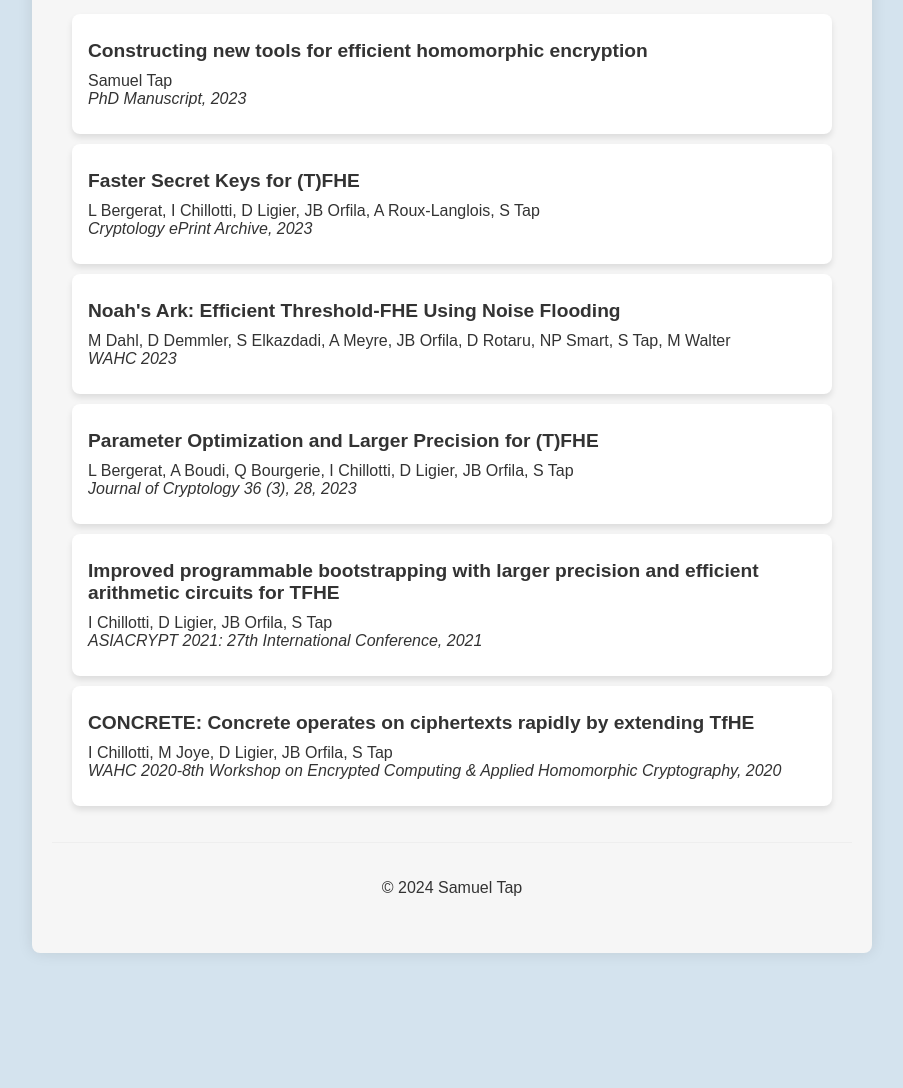
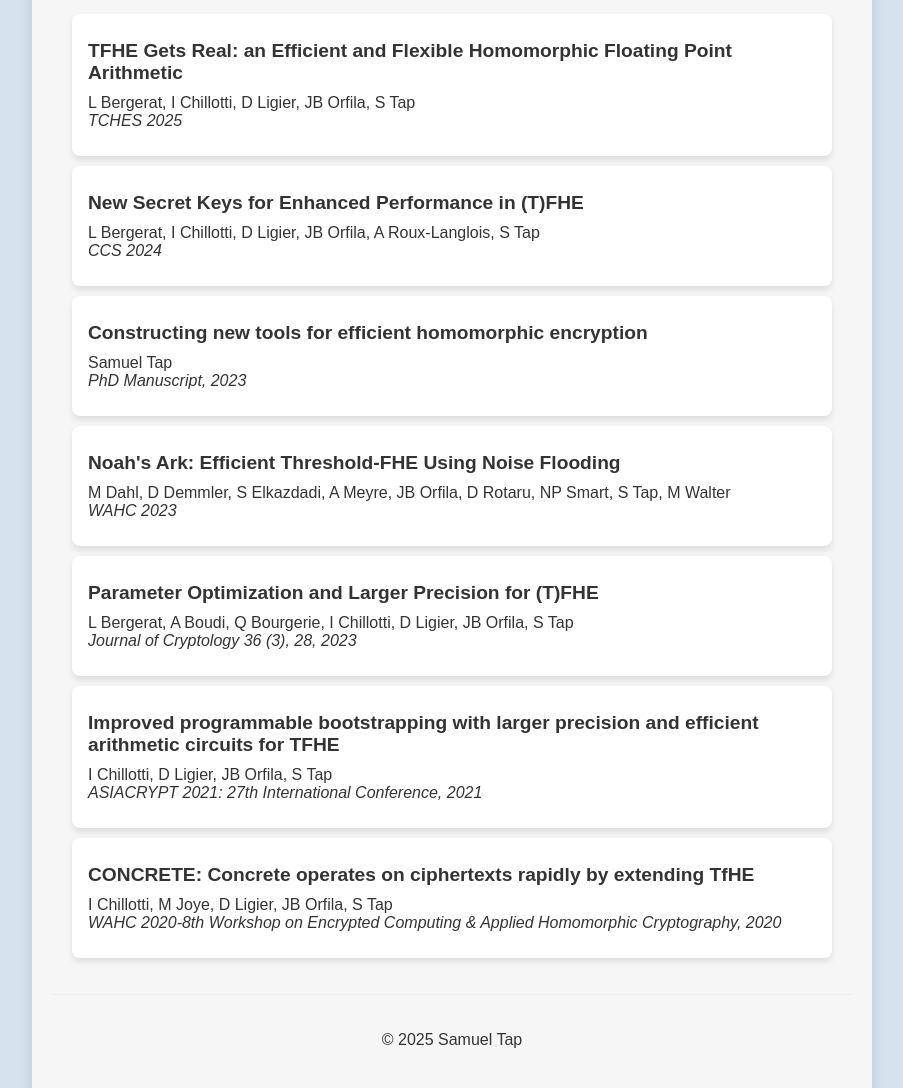
Before and after one commit to samcrx/personal_website, a plain HTML site: page publications.html in a window 1280 px wide. Shown: the part 250-1338 px from the top of the page, without its empty margins (188-1091 px from the left). Before the commit the page ends 1243 px from the top, so only its background shows below. Drawn offline with Linux system fonts and the light colour scheme.

Commit message:
tches and ccs

```diff
--- a/publications.html
+++ b/publications.html
@@ -43,21 +43,26 @@
                 <em>Click on a box to access the article. </em>
 
                 <ul>
-
+                    <li>
+                        <a href="" target="_blank" class="entry-link">
+                            <strong>TFHE Gets Real: an Efficient and Flexible  Homomorphic Floating Point Arithmetic</strong>
+                            L Bergerat, I Chillotti, D Ligier, JB Orfila, S Tap<br>
+                            <span class="venue">TCHES 2025</span>
+                        </a>
+                    </li>
+                    <li>
+                        <a href="https://eprint.iacr.org/2023/979" target="_blank" class="entry-link">
+                            <strong>New Secret Keys for Enhanced Performance in (T)FHE</strong>
+                            L Bergerat, I Chillotti, D Ligier, JB Orfila, A Roux-Langlois, S Tap<br>
+                            <span class="venue">CCS 2024</span>
+                        </a>
+                    </li>
                     <li>
                         <a href="ressource/Constructing New Tools For Efficient Homomorphic Encryption - S TAP.pdf"
                             target="_blank" class="entry-link">
                             <strong>Constructing new tools for efficient homomorphic encryption</strong>
                             Samuel Tap<br>
                             <span class="venue">PhD Manuscript, 2023</span>
-                        </a>
-                    </li>
-
-                    <li>
-                        <a href="https://eprint.iacr.org/2023/979" target="_blank" class="entry-link">
-                            <strong>Faster Secret Keys for (T)FHE</strong>
-                            L Bergerat, I Chillotti, D Ligier, JB Orfila, A Roux-Langlois, S Tap<br>
-                            <span class="venue">Cryptology ePrint Archive, 2023</span>
                         </a>
                     </li>
 
@@ -109,7 +114,7 @@
         </div>
 
         <footer>
-            <p>&copy; 2024 Samuel Tap</p>
+            <p>&copy; 2025 Samuel Tap</p>
         </footer>
 
 
```
Also changed, not shown: education.html (+1 -1 lines), index.html (+1 -1 lines), talks.html (+1 -1 lines), work_experience.html (+1 -1 lines).
